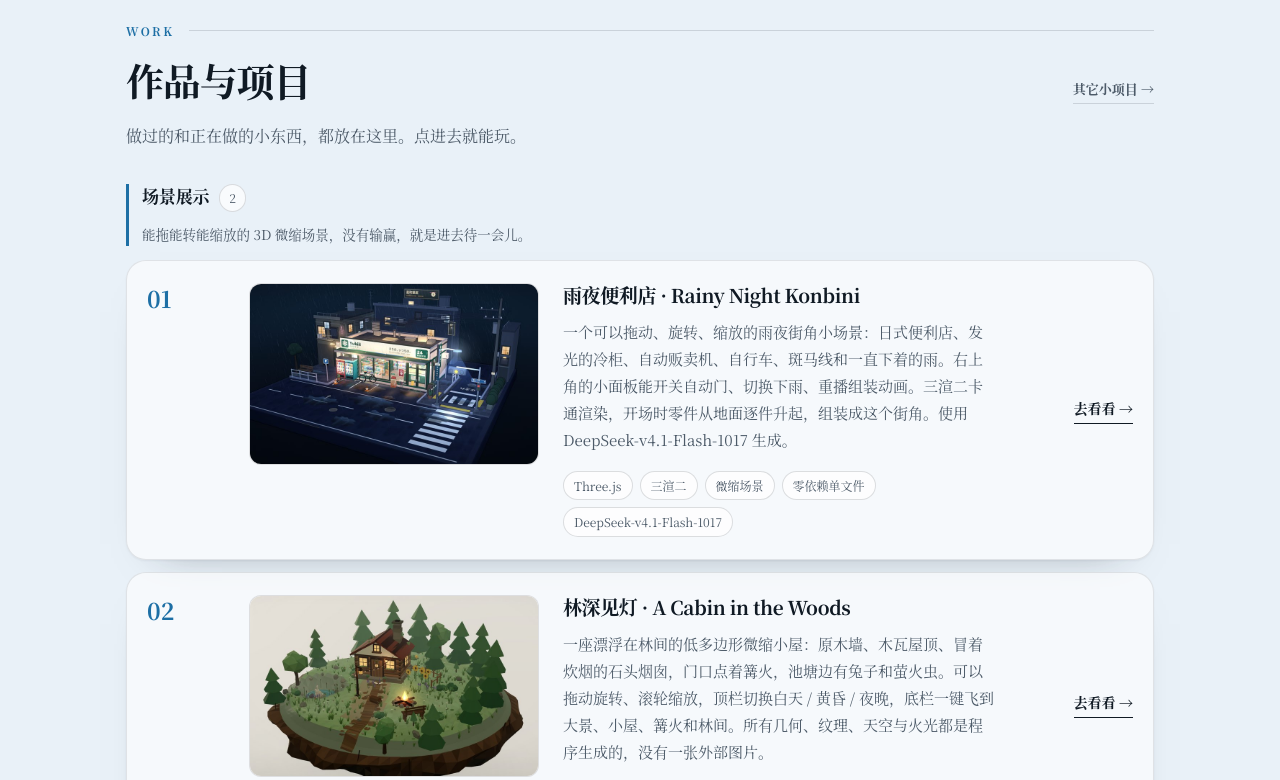
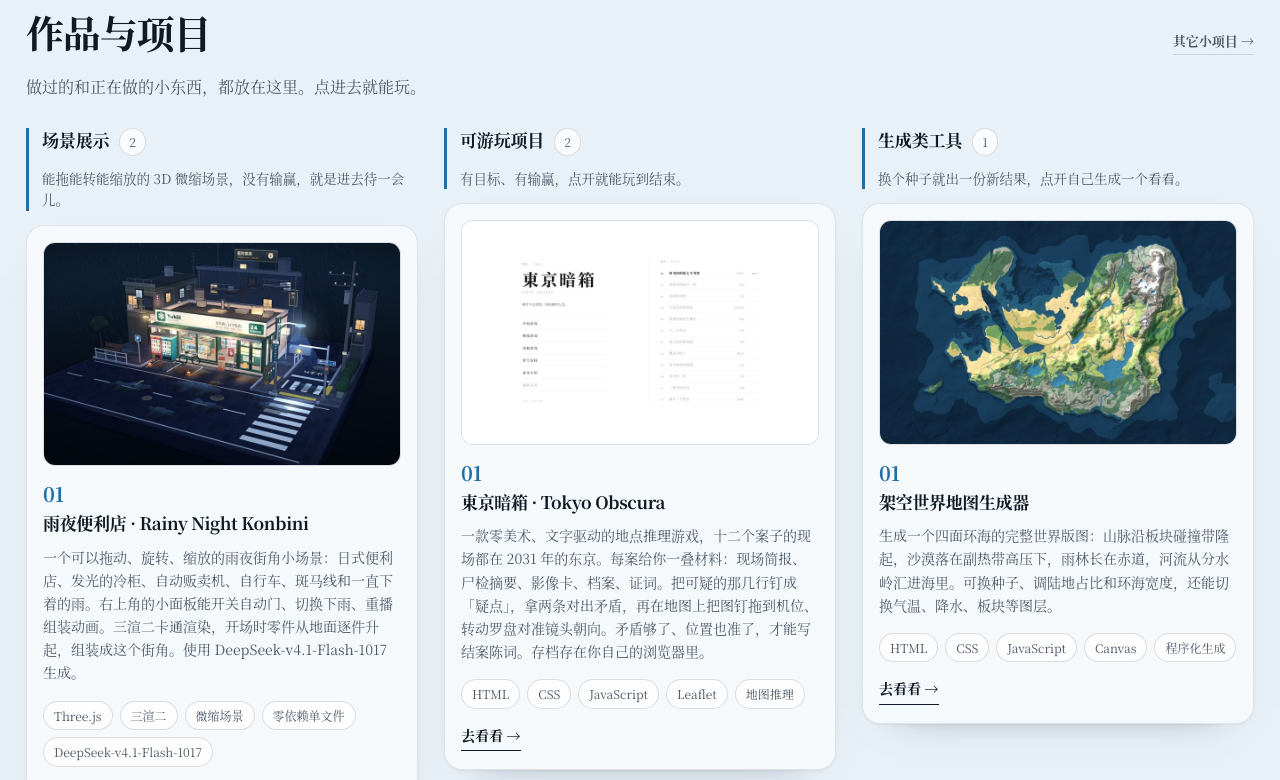
Before and after one commit to Yukiii-26/Yukiii-26.github.io, a plain HTML site: page index.html in a window 1280 px wide. Shown: the part 1600-2380 px from the top of the page. Drawn offline with Linux system fonts and the light colour scheme; a web font is replaced by a local one.

Commit message:
作品区在电脑上改三竖栏（左中右），手机平板照旧

```diff
--- a/index.html
+++ b/index.html
@@ -65,7 +65,7 @@
     --accent-hi:#9ad6ff;              /* 悬停时的更亮蓝 */
     --accent-ink:#06121e;             /* 压在蓝底上的字色（深蓝黑，保证对比度） */
     --nav-bg:rgba(9,14,24,.70);
-    --max:1080px;
+    --max:1320px;
   }
 
   /* ===================== 亮色（默认）：配「白」背景图，冷一点的雾蓝白 ===================== */
@@ -286,16 +286,20 @@
   .skill-note{margin-top:26px;font-size:14px;color:var(--muted);max-width:66ch;line-height:1.75}
 
   /* 作品：一张卡片一个项目，圆角 + 悬停微微抬起 */
-  .cards{margin-top:26px;display:flex;flex-direction:column;gap:12px}
+  .cards{display:flex;flex-direction:column;gap:12px}
   /* 作品分组（2026-11-07 起）：一栏一组，组标题是左边一条竖线 + 组名 + 数量 + 一句说明 */
-  .group{margin-top:34px}
-  .group:first-of-type{margin-top:26px}
+  .group{min-width:0}
   .group-head{display:flex;align-items:baseline;gap:10px;flex-wrap:wrap;padding-left:13px;border-left:3px solid var(--accent)}
   .group-head h3{font-size:17px;font-weight:800;letter-spacing:-.01em}
   .group-head .count{font-size:12px;color:var(--muted);border:1px solid var(--line);border-radius:999px;padding:2px 9px;background:var(--surface)}
   .group-head p{flex-basis:100%;margin-top:2px;font-size:13.5px;color:var(--muted);line-height:1.6}
   .group .cards{margin-top:14px}
-  .card{
+  /* 2026-11-07 起电脑上三栏并排（左：场景展示 / 中：可游玩项目 / 右：生成类工具），
+     窄屏自动退回上下排列。列宽用 minmax(0,1fr) 等分，Grid 的 1fr 默认带 min-content 下限，
+     不加 minmax(0,…) 的话卡片里长英文和缩略图会把列撑爆。 */
+  .groups{display:grid;grid-template-columns:repeat(3,minmax(0,1fr));gap:26px;align-items:start;margin-top:26px}
+  .groups > .group{margin:0}
+.card{
     position:relative;
     display:grid;align-items:start;gap:6px 24px;
     grid-template-columns:78px 290px minmax(0,1fr) auto;
@@ -346,6 +350,19 @@
   .card:hover .go{color:var(--accent);border-bottom-color:var(--accent)}
   /* 整张卡片都能点（铺一层透明热区，键盘仍然只停在文字链接上） */
   .card .go::after{content:"";position:absolute;inset:0;z-index:1}
+
+  /* 三栏里的卡片改成上下列：缩略图铺满上排，信息排下面 */
+  .groups .card{
+    grid-template-columns:minmax(0,1fr);
+    grid-template-areas:"shot" "num" "title" "desc" "meta" "go";
+    gap:6px;padding:16px 16px 18px;border-radius:18px;
+  }
+  .groups .card .shot{max-width:none;margin-bottom:8px}
+  .groups .card .num{font-size:20px}
+  .groups .card h3{font-size:17px}
+  .groups .card p{font-size:14px;max-width:none;line-height:1.65}
+  .groups .card .meta{margin-top:10px}
+  .groups .card .go{justify-self:start;margin-top:8px}
 
   /* ===================== 其他单独项目 ===================== */
   /* 比普通板块更"跳"：顶部一道天蓝光，卡片是渐变描边 + 右上角像素网格装饰 */
@@ -434,6 +451,12 @@
     .section{padding:52px 0}
     .contact{padding:60px 0}
   }
+  /* 三栏放不下时变两栏：左栏 + 中栏并排，右栏换到第二行。
+     左栏不再独占整行，否则那张卡会被拉宽到 1000px 以上，缩略图大得离谱。 */
+  @media (max-width:1100px){
+    .groups{grid-template-columns:repeat(2,minmax(0,1fr));gap:22px}
+    .groups > .group:first-child{grid-column:auto}
+  }
   @media (max-width:720px){
     .nav-toggle{display:inline-flex}
     .skill-groups{grid-template-columns:1fr;gap:22px}
@@ -457,6 +480,10 @@
     }
     .card .go{justify-self:start;margin-top:6px}
     .card .shot{max-width:420px}
+
+    /* 手机上三栏彻底退回上下排列，组之间拉开距离 */
+    .groups{grid-template-columns:1fr;gap:30px;margin-top:22px}
+    .groups > .group:first-child{grid-column:auto}
   }
   @media (prefers-reduced-motion:reduce){
     html{scroll-behavior:auto}
@@ -647,6 +674,8 @@
              往哪栏加：先看作品是「看」、「玩」还是「生成」。
              编号是每栏内各自从 01 重新数；加完记得把该栏 .group-head 里的 .count 也改掉。 -->
 
+        <div class="groups">
+
         <!-- ───────── ① 场景展示 ───────── -->
         <div class="group">
           <div class="group-head">
@@ -733,6 +762,8 @@
              编号是每栏内各自从 01 重新数的，加完记得把该栏 .group-head 里的 .count 也改掉。
              2026-11-07 这一版：①场景展示 01 便利店 / 02 林深见灯；②可游玩 01 東京暗箱 / 02 扫雷；
              ③生成类 01 地图生成器。 -->
+
+        </div><!-- /.groups 三栏容器 -->
 
         <!-- ↑↑↑ 改这里 ⑦ ↑↑↑ -->
     </div>
```
